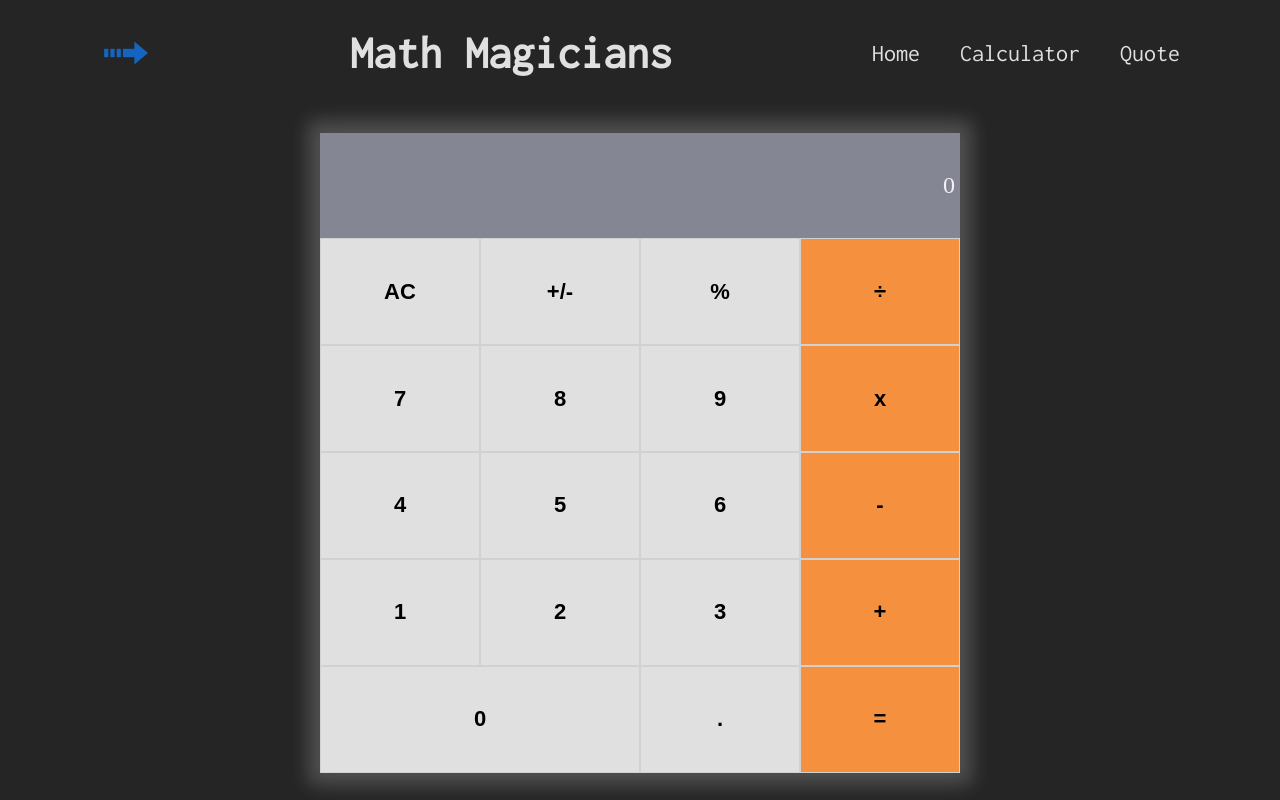
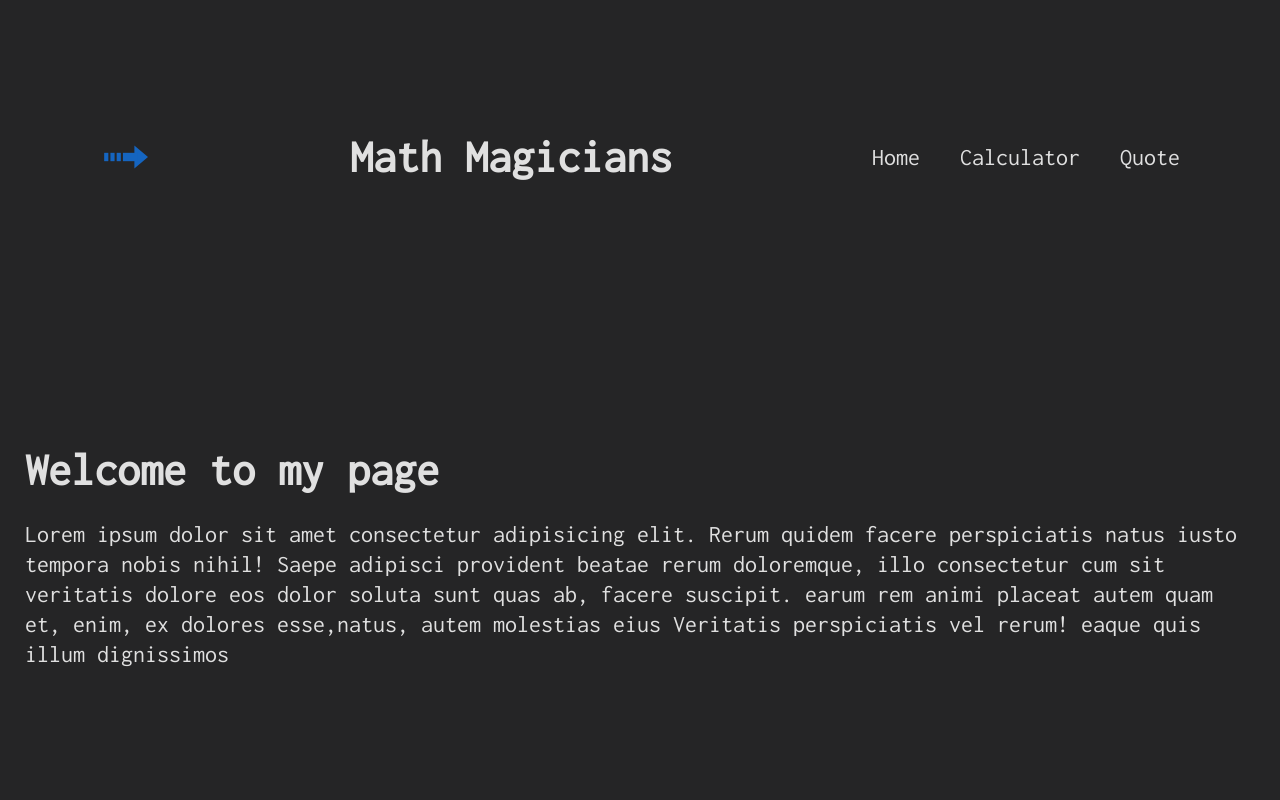
Before and after one commit to fed1k/Math-Magicians, a React (Create React App) app: page / in a window 1280 px wide. Built offline with nearby package versions, Linux system fonts and the light colour scheme.

Commit message:
Add link to Home, calculator and quote pages

```diff
--- a/package.json
+++ b/package.json
@@ -11,6 +11,7 @@
     "react": "^18.0.0",
     "react-dom": "^18.0.0",
     "react-icons": "^4.3.1",
+    "react-router-dom": "^6.3.0",
     "react-scripts": "5.0.1",
     "web-vitals": "^2.1.4"
   },
--- a/src/App.js
+++ b/src/App.js
@@ -2,6 +2,9 @@ import './index.css';
 import React from 'react';
 import Design from './components/Calculator';
 import Navbar from './components/Navbar';
+import Home from './components/Home';
+import Quote from './components/Quote';
+import { Routes, Route } from "react-router-dom";
 
 function App() {
   const buttonNames = ['AC', '+/-', '%', '÷', '7', '8', '9', 'x', '4', '5', '6', '-', '1', '2', '3', '+', '0', '.', '='];
@@ -15,7 +18,11 @@ function App() {
     <div className="App">
       <header className="App-header">
         <Navbar />
-        <Design data={buttonNames} obj={data} />
+        <Routes>
+          <Route exact path='/design' element={<Design data={buttonNames} obj={data} />} />
+          <Route path='/' element={<Home />} />
+          <Route path='/quote' element={<Quote />} />
+        </Routes>
       </header>
     </div>
   );
--- /dev/null
+++ b/src/components/Home.js
@@ -0,0 +1,16 @@
+import React from "react";
+const Home = () => {
+    return (
+        <div className="home-link-div">
+            <h2 className="header-text">Welcome to my page</h2>
+            <p className="welcome-paragraph">Lorem ipsum dolor sit amet consectetur adipisicing elit. Rerum quidem facere perspiciatis
+                natus iusto tempora nobis nihil! Saepe adipisci provident beatae rerum doloremque, illo
+                consectetur cum sit veritatis dolore eos dolor soluta sunt quas ab, facere suscipit.
+                earum rem animi placeat autem quam et, enim, ex dolores esse,natus, autem molestias eius
+                Veritatis perspiciatis vel rerum! eaque quis illum dignissimos
+            </p>
+        </div>
+    );
+}
+
+export default Home;
--- a/src/components/Navbar.js
+++ b/src/components/Navbar.js
@@ -1,14 +1,15 @@
 import React from "react";
 import { FcAdvance } from "react-icons/fc";
+import { Link } from "react-router-dom";
 const Navbar = () => {
     return (
         <nav className="navbar">
             <FcAdvance className="icon"/>
             <h1 className="header-text">Math Magicians</h1>
             <ul className="nav-list-container">
-                <li className="nav-list">Home</li>
-                <li className="nav-list">Calculator</li>
-                <li className="nav-list">Quote</li>
+                <Link to="/" className="nav-list">Home</Link>
+                <Link to="/design" className="nav-list">Calculator</Link>
+                <Link to="/quote" className="nav-list">Quote</Link>
             </ul>
         </nav>
     );
--- /dev/null
+++ b/src/components/Quote.js
@@ -0,0 +1,10 @@
+import React from "react";
+const Quote = () => {
+    return (
+        <div className="quote-page-div">
+            <p className="p">Mathematics is not about numbers, equations, computations or algorithms: it is about understanding. - William Paul Thurston</p>
+        </div>
+    );
+}
+
+export default Quote;
--- a/src/index.css
+++ b/src/index.css
@@ -34,6 +34,7 @@
 .header-text {
   font-size: 46px;
   font-family: 'Inconsolata';
+  color: rgba(224, 224, 224);
 }
 
 .nav-list-container {
@@ -41,11 +42,40 @@
   gap: 40px;
 }
 
+.welcome-paragraph {
+  font-size: 24px;
+  font-family: 'Inconsolata';
+  color: rgba(224, 224, 224);
+  line-height: 30px;
+}
+
+.home-link-div {
+  background-color: #252526;
+  padding: 0 25px;
+  display: flex;
+  flex-direction: column;
+  gap: 25px;
+}
+
+.quote-page-div {
+  color: rgba(224, 224, 224);
+  font-size: 24px;
+  font-family: 'Inconsolata';
+  line-height: 30px;
+  padding: 0 25px;
+}
+
+.p {
+  width: 60%;
+}
+
 .nav-list {
   list-style: none;
   font-size: 24px;
   font-family: 'Inconsolata';
   align-self: center;
+  color: rgba(224, 224, 224);
+  text-decoration: none;
 }
 
 .main-container {
--- a/src/index.js
+++ b/src/index.js
@@ -2,11 +2,14 @@ import React from 'react';
 import ReactDOM from 'react-dom/client';
 import './index.css';
 import App from './App';
+import { BrowserRouter } from 'react-router-dom';
 
 const root = ReactDOM.createRoot(document.getElementById('root'));
 root.render(
   <React.StrictMode>
-    <App />
+    <BrowserRouter >
+      <App />
+    </BrowserRouter>
   </React.StrictMode>,
 );
 
```
Also changed, not shown: 1 other file (tests, documents, lock files or other folders).
